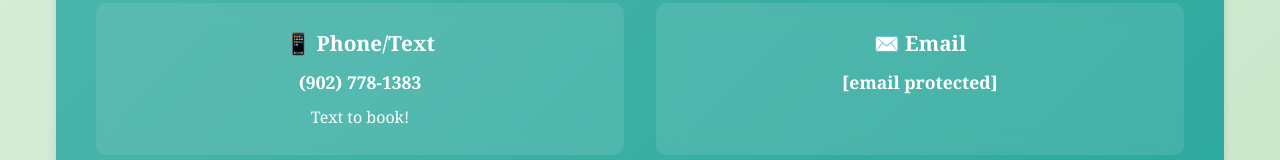
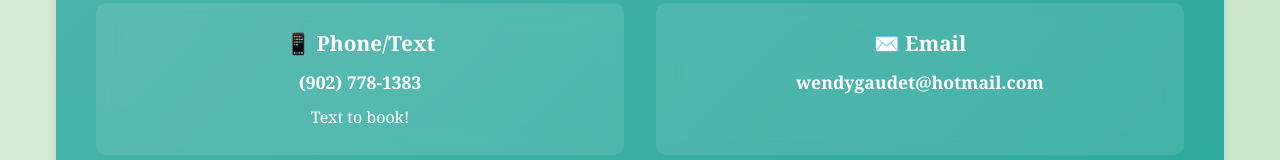
Before and after one commit to TonyMeuse/riverviewkennels, a plain HTML site: page index.html in a window 1280 px wide. Shown: the part 2950-3110 px from the top of the page. Drawn offline with Linux system fonts and the light colour scheme.

Commit message:
Update index.html

```diff
--- a/index.html
+++ b/index.html
@@ -367,7 +367,7 @@
 
                 <div class="contact-item">
                     <h3>✉️ Email</h3>
-                    <a href="/cdn-cgi/l/email-protection#196e7c777d607e786c7d7c6d5971766d74787075377a7674"><span class="__cf_email__" data-cfemail="bacddfd4dec3dddbcfdedfcefad2d5ced7dbd3d694d9d5d7">[email&#160;protected]</span></a>
+                    <a href="mailto:wendygaudet@hotmail.com">wendygaudet@hotmail.com</a>
                 </div>
 
                 <div class="contact-item">
```
